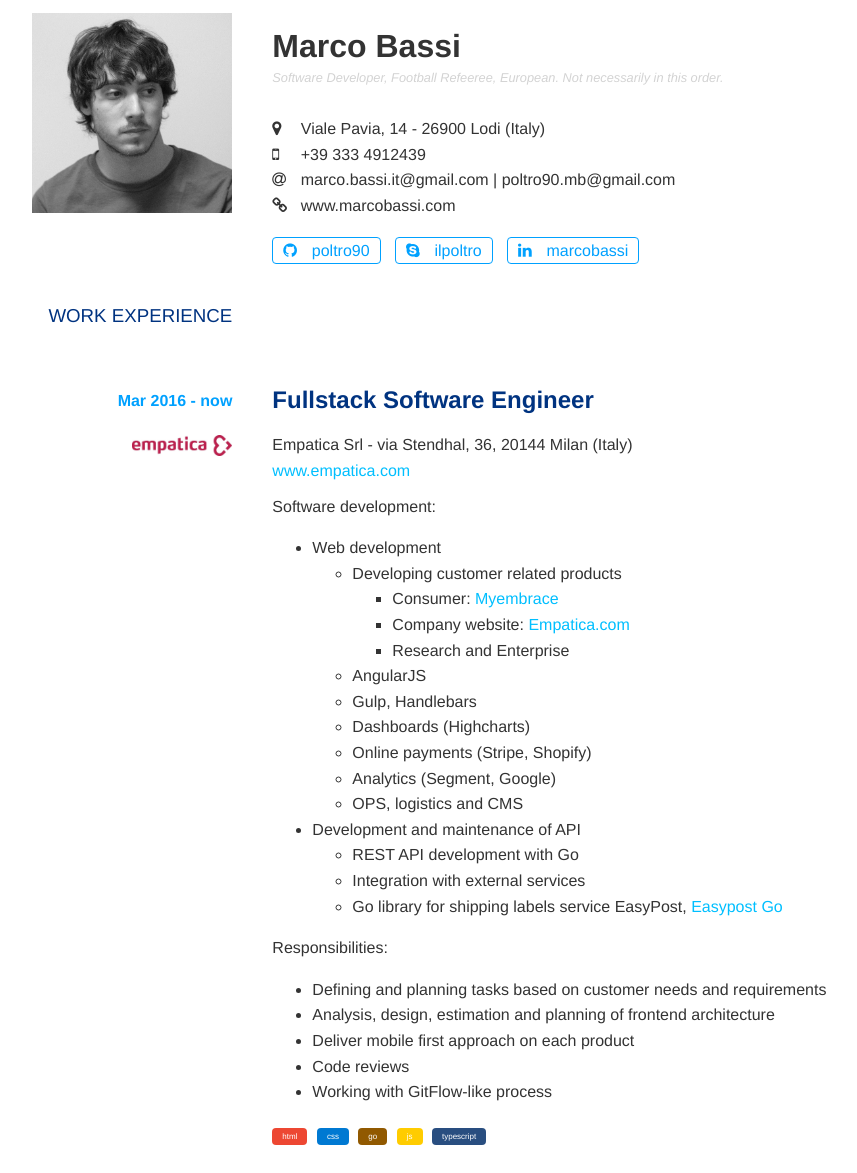
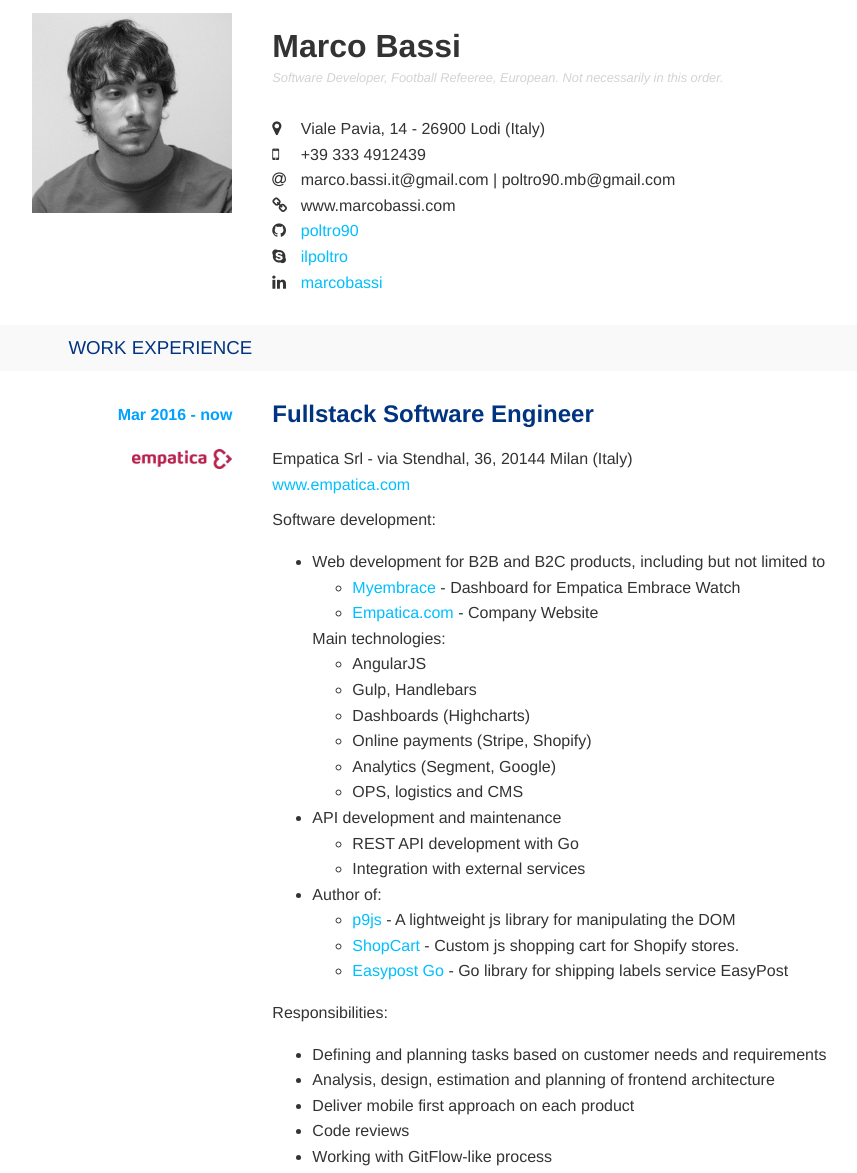
Before and after one commit to poltro90/marcobassi.com, a plain HTML site: page cv/index.html in a window 1280 px wide. Shown: the part 5-1178 px from the top of the page, without its empty margins (177-1034 px from the left). Drawn offline with Linux system fonts and the light colour scheme.

Commit message:
Update head style. Add js libraries released

```diff
--- a/cv/index.html
+++ b/cv/index.html
@@ -1,6 +1,16 @@
 <html>
 
 <head>
+  <!-- Yes, I'm tracking you. Sorry :) -->
+  <!-- Global site tag (gtag.js) - Google Analytics -->
+  <script async src="https://www.googletagmanager.com/gtag/js?id=UA-37980493-1"></script>
+  <script>
+    window.dataLayer = window.dataLayer || [];
+    function gtag() { dataLayer.push(arguments); }
+    gtag('js', new Date());
+
+    gtag('config', 'UA-37980493-1');
+  </script>
   <title>Marco Bassi | Curriculum Vitae</title>
   <meta name="viewport" content="width=device-width, initial-scale=1.0">
   <meta charset="UTF-8">
@@ -20,33 +30,39 @@
         <div class="text-center-xs">
           <h1 class="title">Marco Bassi</h1>
           <div class="subtitle">
-            Software Developer, Football Refeeree, European. <br class="visible-print"/>Not necessarily in this order.
+            Software Developer, Football Refeeree, European.
+            <br class="visible-print" />Not necessarily in this order.
           </div>
         </div>
         <div>
-          <div><i class="fa fa-map-marker space-medium"></i> Viale Pavia, 14 - 26900 Lodi (Italy)</div>
-          <div><i class="fa fa-mobile space-medium"></i> +39 333 4912439</div>
-          <div><i class="fa fa-at space-medium"></i> marco.bassi.it@gmail.com | poltro90.mb@gmail.com</div>
-          <div><i class="fa fa-link space-medium"></i> www.marcobassi.com</div>
+          <div>
+            <i class="fa fa-map-marker space-medium"></i> Viale Pavia, 14 - 26900 Lodi (Italy)</div>
+          <div>
+            <i class="fa fa-mobile space-medium"></i> +39 333 4912439</div>
+          <div>
+            <i class="fa fa-at space-medium"></i> marco.bassi.it@gmail.com | poltro90.mb@gmail.com</div>
+          <div>
+            <i class="fa fa-link space-medium"></i> www.marcobassi.com</div>
+          <div>
+            <i class="fa fa-github space-medium"></i>
+            <a href="https://github.com/poltro90" target="_blank">poltro90</a>
           </div>
           <div>
-          <a class="button" href="https://github.com/poltro90" target="_blank">
-            <i class="fa fa-github space-medium"></i> poltro90</a>
-          <a class="button" href="skype://ilpoltro" target="_blank">
-              <i class="fa fa-skype space-medium"></i> ilpoltro</a>
-          <a class="button" href="https://www.linkedin.com/in/marcobassi/" target="_blank">
-              <i class="fa fa-linkedin space-medium"></i> marcobassi</a>
+            <i class="fa fa-skype space-medium"></i>
+            <a href="skype://ilpoltro" target="_blank">ilpoltro</a>
+          </div>
+          <div>
+            <i class="fa fa-linkedin space-medium"></i>
+            <a href="https://www.linkedin.com/in/marcobassi/" target="_blank">marcobassi</a>
+          </div>
         </div>
       </div>
     </div>
 
-    <div class="row">
+    <div class="row section-head">
       <div class="col-4">
-        <div>
         <h3 class="dark-blue">Work Experience</h3>
       </div>
-      </div>
-      <div class="col-8"></div>
     </div>
 
     <div class="row">
@@ -68,15 +84,17 @@
           <div class="low-margin-top">
             Software development:
             <ul>
-              <li>Web development
+              <li>Web development for B2B and B2C products, including but not limited to
                 <ul>
-                  <li>Developing customer related products
+                  <li>
+                    <a href="https://myembrace.empatica.com" target="_blank">Myembrace</a> - Dashboard for Empatica Embrace Watch
+                  </li>
+                  <li>
+                    <a href="https://www.empatica.com" target="_blank">Empatica.com</a> - Company Website
+                  </li>
+                </ul>
+                Main technologies:
                 <ul>
-                      <li>Consumer: <a href="https://myembrace.empatica.com" target="_blank">Myembrace</a></li>
-                      <li>Company website: <a href="https://www.empatica.com" target="_blank">Empatica.com</a></li>
-                      <li>Research and Enterprise</li>
-                    </ul>
-                  </li>
                   <li>AngularJS</li>
                   <li>Gulp, Handlebars</li>
                   <li>Dashboards (Highcharts)</li>
@@ -85,11 +103,23 @@
                   <li>OPS, logistics and CMS</li>
                 </ul>
               </li>
-              <li>Development and maintenance of API
+              <li>API development and maintenance
                 <ul>
                   <li>REST API development with Go</li>
                   <li>Integration with external services</li>
-                  <li>Go library for shipping labels service EasyPost, <a href="https://github.com/empatica/easypost-go" target="_blank">Easypost Go</a></li>
+                </ul>
+              </li>
+              <li>Author of:
+                <ul>
+                  <li>
+                    <a href="https://github.com/empatica/p9js" target="_blank">p9js</a> - A lightweight js library for manipulating the DOM
+                  </li>
+                  <li>
+                    <a href="https://github.com/empatica/shop-cart" target="_blank">ShopCart</a> - Custom js shopping cart for Shopify stores.
+                  </li>
+                  <li>
+                    <a href="https://github.com/empatica/easypost-go" target="_blank">Easypost Go</a> - Go library for shipping labels service EasyPost
+                  </li>
                 </ul>
               </li>
             </ul>
@@ -104,7 +134,7 @@
               <li>Working with GitFlow-like process</li>
             </ul>
           </div>
-          <div class="code-tag-group">
+          <div class="code-tag-group hide">
             <span class="code-tag html">html</span>
             <span class="code-tag css">css</span>
             <span class="code-tag go">go</span>
@@ -140,9 +170,10 @@
                 <ul>
                   <li>Optimization of deployment automation scripts in terms of performance, reliability (user error proof, disaster
                     recovery) and user experience.</li>
-                  <li>Creator, architect and developer for <i>IBM UrbanCode PHP CLI Tool</i>, plugin for deployment automation
-                    software
-                    <a href="https://developer.ibm.com/urbancode/plugin/ibm- urbancode-php-cli-tool" target="_blank">IBM UrbanCode Deploy</a></li>
+                  <li>Creator, architect and developer for
+                    <i>IBM UrbanCode PHP CLI Tool</i>, plugin for deployment automation software
+                    <a href="https://developer.ibm.com/urbancode/plugin/ibm- urbancode-php-cli-tool" target="_blank">IBM UrbanCode Deploy</a>
+                  </li>
                 </ul>
               </li>
             </ul>
@@ -184,7 +215,7 @@
               <li>BadgerEvents – Web, Android and iOS application for managing events and user registration though NFC badges.</li>
             </ul>
           </div>
-          <div class="code-tag-group">
+          <div class="code-tag-group hide">
             <span class="code-tag bash">bash</span>
             <span class="code-tag php">php</span>
             <span class="code-tag html">html</span>
@@ -231,8 +262,8 @@
               </li>
               <li>University of Milan - Milan (IT)
                 <ul>
-                  <li>Web designer and developer for web application <i>ManagESN</i> for managing Erasmus students at University
-                    of Milan. IT consultant and manager.</li>
+                  <li>Web designer and developer for web application
+                    <i>ManagESN</i> for managing Erasmus students at University of Milan. IT consultant and manager.</li>
                 </ul>
               </li>
               <li>AIA - Associazione Italiana Arbitri (Italian Football Referee Association) - Lodi (IT)
@@ -242,7 +273,7 @@
               </li>
             </ul>
           </div>
-          <div class="code-tag-group">
+          <div class="code-tag-group hide">
             <span class="code-tag php">php</span>
             <span class="code-tag html">html</span>
             <span class="code-tag css">css</span>
@@ -253,13 +284,10 @@
       </div>
     </div>
 
-    <div class="row">
+    <div class="row section-head">
       <div class="col-4">
-        <div>
         <h3 class="dark-blue">Education And Training</h3>
       </div>
-      </div>
-      <div class="col-8"></div>
     </div>
 
     <div class="row">
@@ -273,11 +301,15 @@
         <div>
           <h2 class="dark-blue">BSc Computer Science</h2>
           <div>University of Milan, Milan (Italy)</div>
-          <div><a href="http://www.unimi.it/ENG/" target="_blank" class="print-no-link">www.unimi.it/eng</a></div>
+          <div>
+            <a href="http://www.unimi.it/ENG/" target="_blank" class="print-no-link">www.unimi.it/eng</a>
+          </div>
           <div class="low-margin-top">
             Analysis, design, development, and management of complex computing systems.
           </div>
-          <div>Thesis: <i>"Geolocation as tool to make business into geo-local market"</i></div>
+          <div>Thesis:
+            <i>"Geolocation as tool to make business into geo-local market"</i>
+          </div>
         </div>
       </div>
     </div>
@@ -293,7 +325,9 @@
         <div>
           <h2 class="dark-blue">Erasmus LLP</h2>
           <div>Metropolia University of Applied Sciences, Helsinki (Finland) Erasmus exchange program.</div>
-          <div><a href="http://www.metropolia.fi/en/" target="_blank" class="print-no-link">www.metropolia.fi/en</a></div>
+          <div>
+            <a href="http://www.metropolia.fi/en/" target="_blank" class="print-no-link">www.metropolia.fi/en</a>
+          </div>
           <div class="low-margin-top">
             Fields covered:
             <ul>
@@ -316,7 +350,9 @@
         <div>
           <h2 class="dark-blue">Scientific High School</h2>
           <div>Liceo Scientifico "G.Gandini", Lodi (Italy)</div>
-          <div><a href="http://www.liceogandini.gov.it" target="_blank" class="print-no-link">www.liceogandini.gov.it</a></div>
+          <div>
+            <a href="http://www.liceogandini.gov.it" target="_blank" class="print-no-link">www.liceogandini.gov.it</a>
+          </div>
           <div class="low-margin-top">
             "Brocca" experimental course. Fields covered:
             <ul>
@@ -329,15 +365,9 @@
       </div>
     </div>
 
-    <div class="row">
+    <div class="row section-head">
       <div class="col-4">
-        <div>
         <h3 class="dark-blue">Personal Skills</h3>
-        </div>
-      </div>
-      <div class="col-8">
-        <div>
-        </div>
       </div>
     </div>
 
@@ -387,8 +417,11 @@
             </tbody>
           </table>
           <div class="low-margin-top text-small">
-            Levels: <span class="light-blue">A1 and A2</span> Basic user - <span class="light-blue">B1 and B2</span> Independent
-            user - <span class="light-blue">C1 and C2</span> Proficient user <br/>
+            Levels:
+            <span class="light-blue">A1 and A2</span> Basic user -
+            <span class="light-blue">B1 and B2</span> Independent user -
+            <span class="light-blue">C1 and C2</span> Proficient user
+            <br/>
             <a href="http://europass.cedefop.europa.eu/resources/european-language-levels-cefr" target="_blank">Common European Framework of Reference for Languages</a>
           </div>
         </div>
@@ -433,15 +466,9 @@
       </div>
     </div>
 
-    <div class="row">
+    <div class="row section-head">
       <div class="col-4">
-        <div>
         <h3 class="dark-blue">Additional Information</h3>
-        </div>
-      </div>
-      <div class="col-8">
-        <div>
-        </div>
       </div>
     </div>
 
@@ -454,10 +481,12 @@
       <div class="col-8">
         <div>
           <ul>
-            <li>Developer of Wordpress plugin <a href="http://www.tstp.marcobassi.com" target="_blank">TweetSearchToPost</a>: search and convert
-              tweets into geolocated Wordpress posts.</li>
+            <li>Developer of Wordpress plugin
+              <a href="http://www.tstp.marcobassi.com" target="_blank">TweetSearchToPost</a>: search and convert tweets into geolocated Wordpress posts.</li>
             <li>Football referee in Italian Referee Association (A.I.A.) since December 2005.</li>
-            <li>Passion for Italian and American Punk-Rock music, such as <i>Foo Fighters</i> and <i>I Ministri</i>.</li>
+            <li>Passion for Italian and American Punk-Rock music, such as
+              <i>Foo Fighters</i> and
+              <i>I Ministri</i>.</li>
             <li>Beer stuff collector.</li>
             <li>Passion for yellow books, particularly Sherlock Holmes stories.</li>
             <li>Good traveller. Last cities visited: Lisbon, London, Berlin, Dublin, Paris, Scandinavia and many more</li>
@@ -469,9 +498,17 @@
 
   </div>
   <div class="footer">
-    &copy; 2017 - Marco Bassi <br/> Made with <i class="fa fa-heart"></i> in <img src="src/img/europe-logo.gif" /> Europe
-    <br/> This CV on <a href="https://github.com/poltro90/marcobassi.com/tree/master/cv" target="_blank">GitHub</a>
+    &copy; 2017 - Marco Bassi
+    <br/> Made with
+    <i class="fa fa-heart"></i> in
+    <img src="src/img/europe-logo.gif" /> Europe
+    <br/> This CV on
+    <a href="https://github.com/poltro90/marcobassi.com/tree/master/cv" target="_blank">GitHub</a>
   </div>
 </body>
 
+<script type="text/javascript">
+  console.log("Hi there! Thanks for taking the time to look into my code. If you notice any issue, or if you just want to drop me a line, please do so at marco.bassi.it <at> gmail <dot> com");
+</script>
+
 </html>
--- a/cv/style.css
+++ b/cv/style.css
@@ -22,6 +22,10 @@
   margin-bottom: 0px;
 }
 
+.hide {
+  display: none;
+}
+
 .subtitle {
   font-style: italic;
   color: #d3d3d3;
@@ -41,10 +45,12 @@
   clear: both;
   width: 100%;
   display: table;
+  box-sizing: border-box;
 }
 .col-4, .col-6, .col-8 {
   float: left;
   position: relative;
+  box-sizing: border-box;
 }
 .col-4 > div,
 .col-6 > div,
@@ -238,6 +244,22 @@
 }
 
 
+/* Sections */
+.section-head {
+  background: #f9f9f9;
+  padding: 10px 0;
+  margin-top: 20px;
+}
+.section-head h3 {
+  margin: 0;
+}
+@media (max-width: 767px) {
+  .section-head {
+    padding: 10px 20px;
+  }
+}
+
+
 /*Print css*/
 .visible-print {
   display: none;
```
Lines whose indentation alone changed are shown as unchanged.
